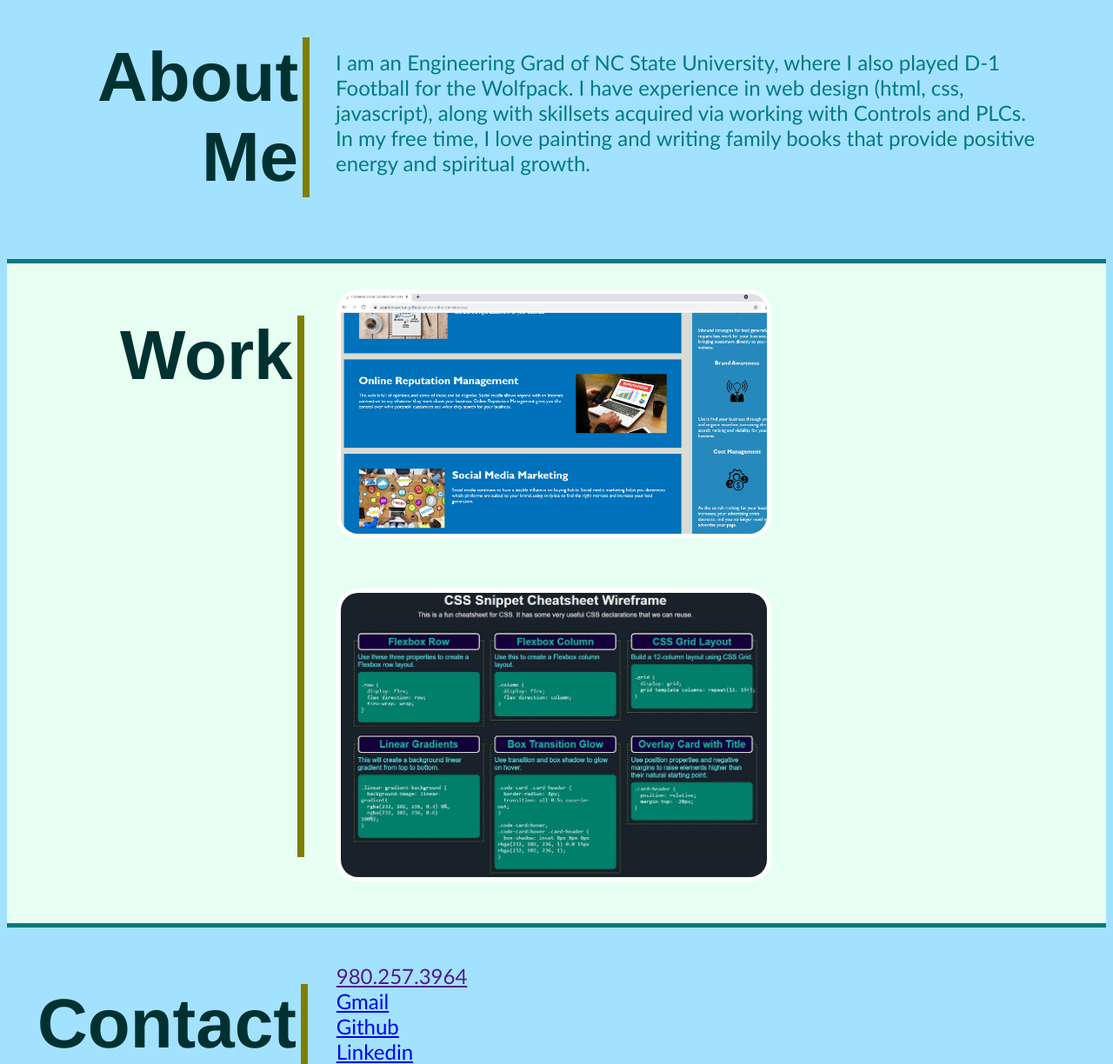
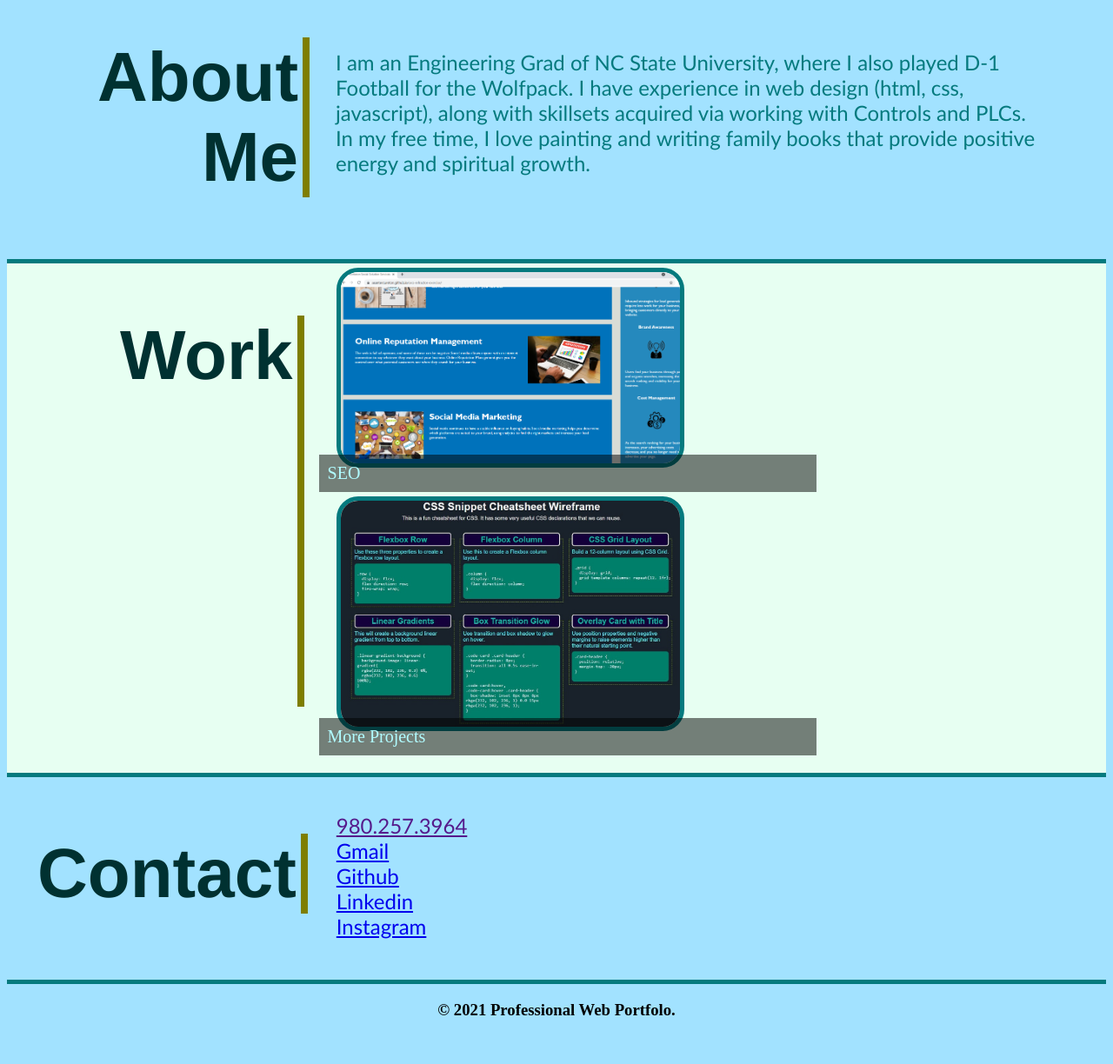
Before and after one commit to asantercureton/personal-portfolio, a plain HTML site: page index.html in a window 1280 px wide. Shown: the part 714-1938 px from the top of the page at 87% size. After the commit the page ends 1906 px from the top, so only its background shows below. Drawn offline with Linux system fonts and the light colour scheme.

Commit message:
Updated CSS for image overlay

```diff
--- a/index.html
+++ b/index.html
@@ -48,6 +48,7 @@
         <section id="work" class="work">
             <h2>Work</h2>
             <article>
+                <div class="overlay3">
                 <div class="overlay">
                 <a href="https://asantercureton.github.io/seo-refractor-exercise/">
                    <img
@@ -58,7 +59,9 @@
 
                 </div>
                 <div class="overlay2">SEO</div>
+                </div>
 
+            <div class="overlay3">
                 <div class="overlay">
                 <a href="https://github.com/asantercureton">
                    <img
@@ -69,6 +72,7 @@
 
                 </div>
                 <div class="overlay2">More Projects</div>
+            </div>
             </article>
         </section>
     </div>
--- a/style.css
+++ b/style.css
@@ -26,7 +26,8 @@ header nav {
 }
 
 
-.work img:hover {
+.work img:hover,
+.overlay3:hover {
     box-shadow: 0 0 40px 1px rgb(99, 0, 180);
     opacity: 1;
     background: rgba(0, 0, 0, 0.5); /* Black see-through */
@@ -55,7 +56,6 @@ header nav {
     transition: .5s ease;
     color: rgb(177, 252, 255);
     background-color: rgba(0, 0, 0, 0.5);
-    visibility:hidden;
     font-size: 20px;
     width: 100%;
     padding: 10px;
@@ -165,10 +165,10 @@ h2 {
 .work img {
     border-radius: 25px;
     margin-top: 35px;
-    border: 5px solid rgb(255, 255, 255);
+    border: 5px solid rgb(5, 122, 126);
     margin-left: 20px;
     display: block;
-    width: 500px;
+    width: 400px;
     height: auto;
 }
 
```
